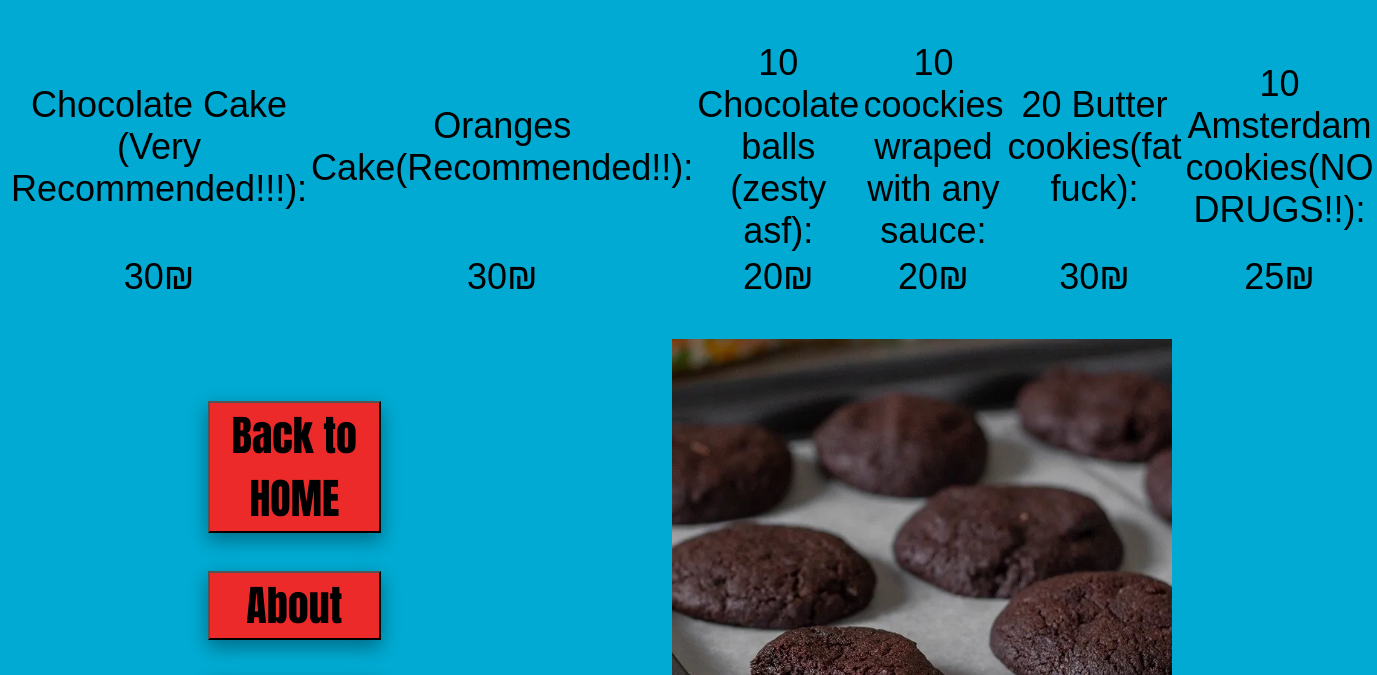
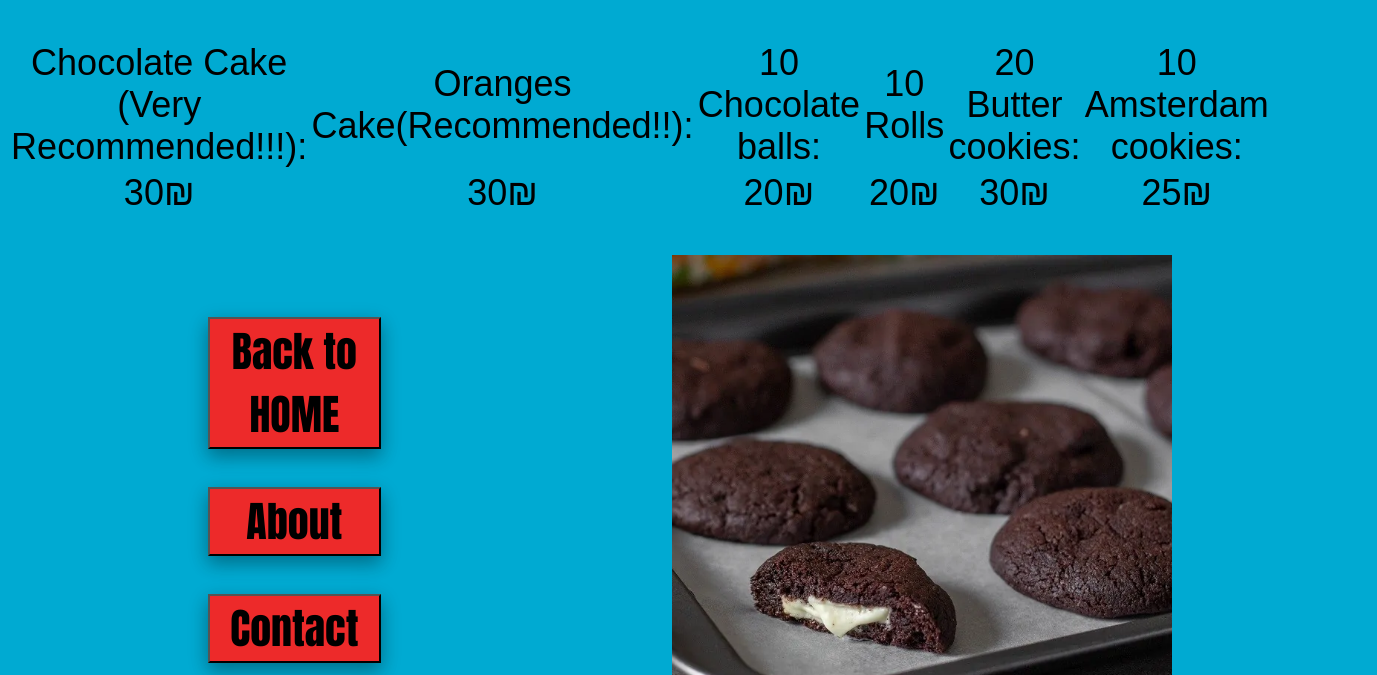
Before and after one commit to nevnevo/YardenBakery2, a plain HTML site: page Menu.html in a window 1280 px wide. Shown: the part 104-779 px from the top of the page, 1377 px wide, since content can reach past the window. Drawn offline with Linux system fonts and the light colour scheme; a web font is replaced by a local one.

Commit message:
Update Menu.html

```diff
--- a/Menu.html
+++ b/Menu.html
@@ -70,10 +70,10 @@
     <center><table>
             <td>Chocolate Cake (Very Recommended!!!):</td>
             <td>Oranges Cake(Recommended!!):</td>
-            <td>10 Chocolate balls (zesty asf):</td>
-            <td>10 coockies wraped with any sauce:</td>
-            <td>20 Butter cookies(fat fuck):</td>
-            <td>10 Amsterdam cookies(NO DRUGS!!):</td>
+            <td>10 Chocolate balls:</td>
+            <td>10 Rolls</td>
+            <td>20 Butter cookies:</td>
+            <td>10 Amsterdam cookies:</td>
 
 
 
```
